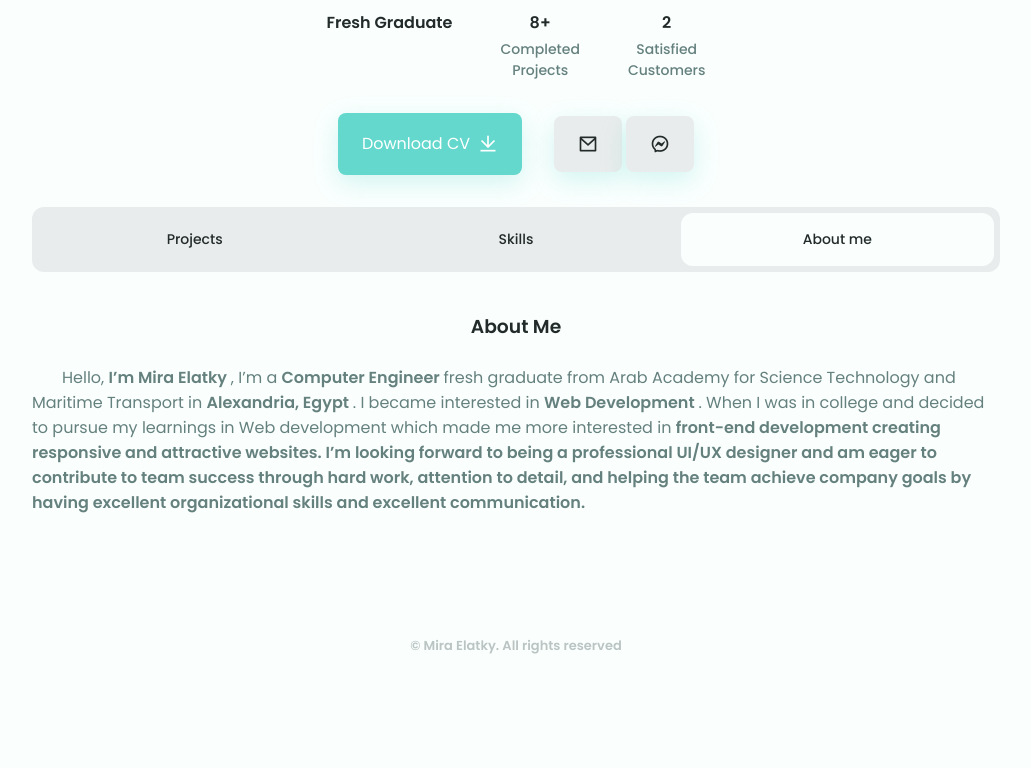
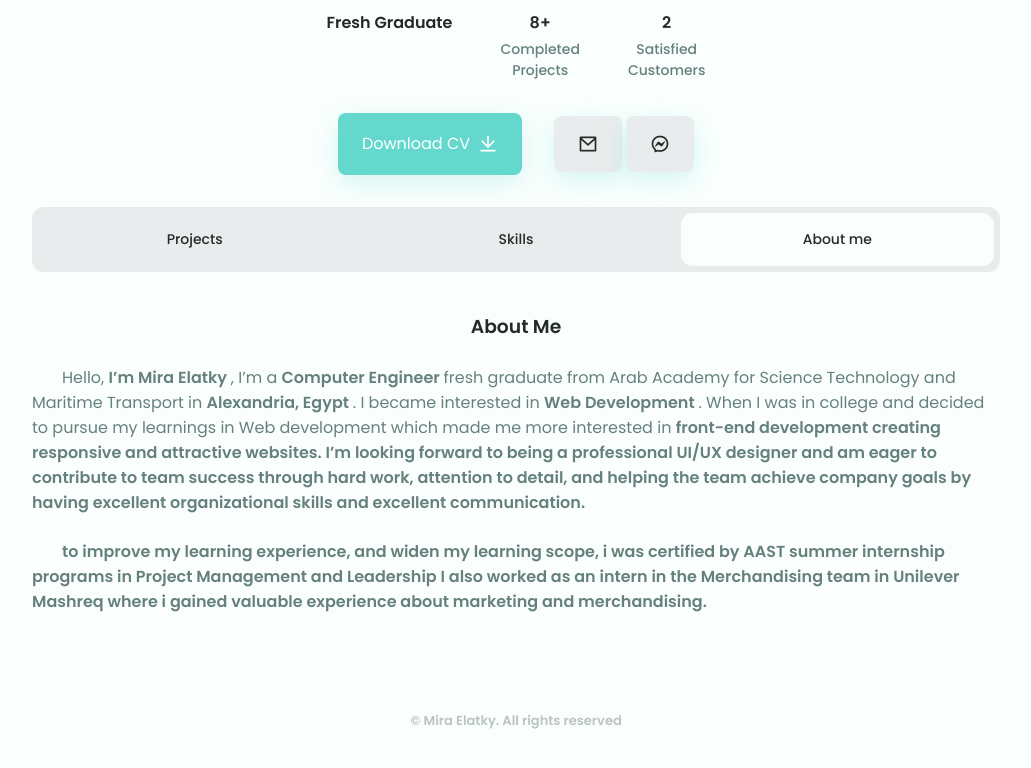
Before and after one commit to Miraa21/My-Portofolio, a plain HTML site: page index.html in a window 1280 px wide. Shown: the part 346-1114 px from the top of the page, without its empty margins (124-1155 px from the left). Before the commit the page ends 1042 px from the top, so only its background shows below. Drawn offline with nearby package versions, Linux system fonts and the light colour scheme.

Commit message:
added about me info

```diff
--- a/index.html
+++ b/index.html
@@ -96,6 +96,10 @@
                 <div class="about__content grid ">
                     <h3 style="text-align: center;">About Me</h3>
                     <p style="text-indent: 30px;">Hello, <b>I’m Mira Elatky </b>, I’m a <b> Computer Engineer </b> fresh graduate from Arab Academy for Science Technology and Maritime Transport in <b> Alexandria, Egypt </b>. I became interested in <b>Web Development </b>. When I was in college and decided to pursue my learnings in Web development which made me more interested in <b> front-end development <b> creating responsive and attractive websites. I’m looking forward to being a <b> professional UI/UX designer </b> and am eager to contribute to team success through <b> hard work, attention to detail, and helping <b> the team achieve company goals by having <b> excellent organizational skills </b> and excellent <b>communication</b>.</p>
+                    <p style="text-indent: 30px;">
+                        to improve my learning experience, and widen my learning scope, i was certified by AAST summer internship programs in <b>Project Management</b> and <b>Leadership</b>
+                        I also worked as an intern in the <b> Merchandising</b> team in <b>Unilever Mashreq</b>  where i gained valuable experience about marketing and merchandising.
+                    </p>
                     <!--=============== PROJECTS ===============-->
 
 
```
